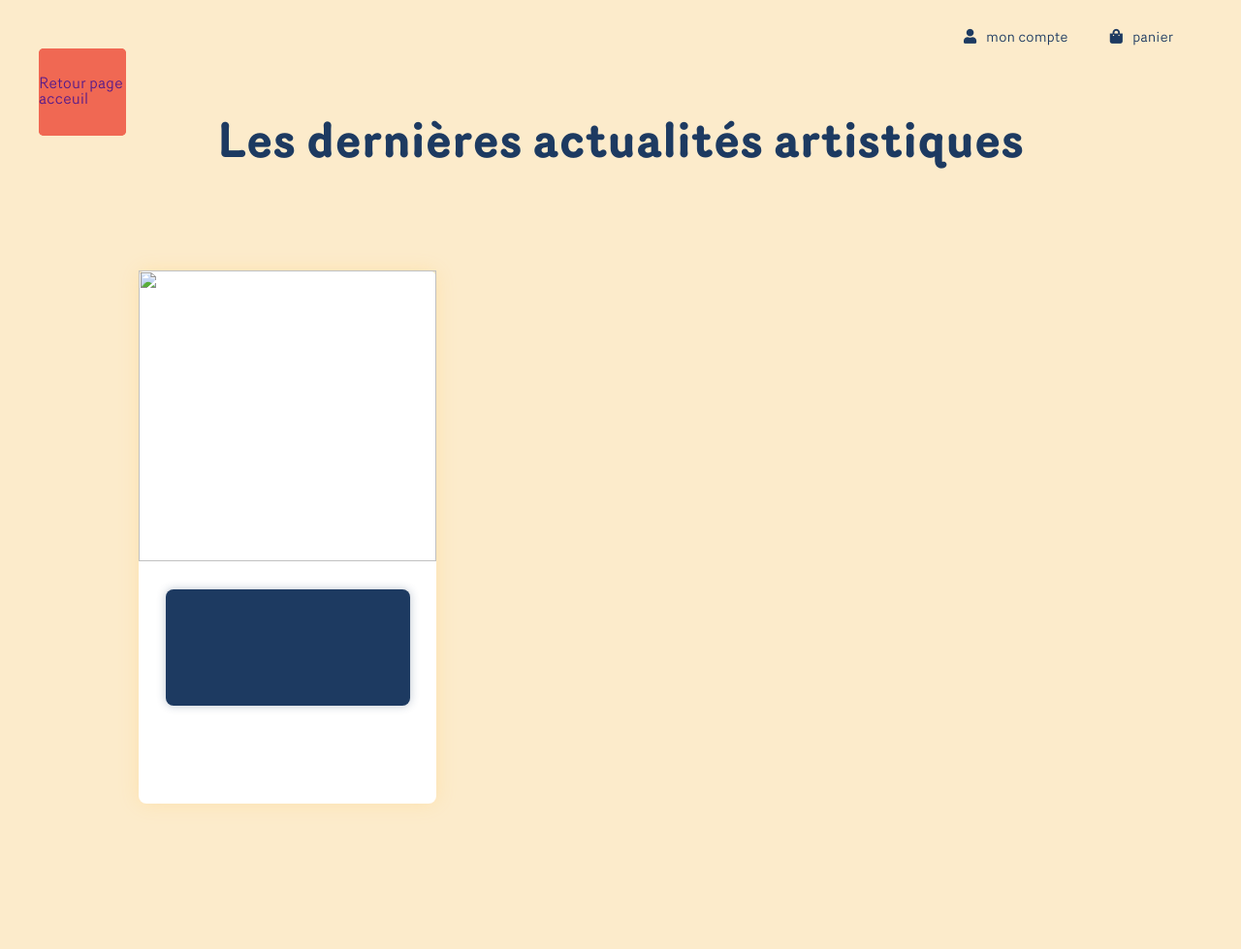
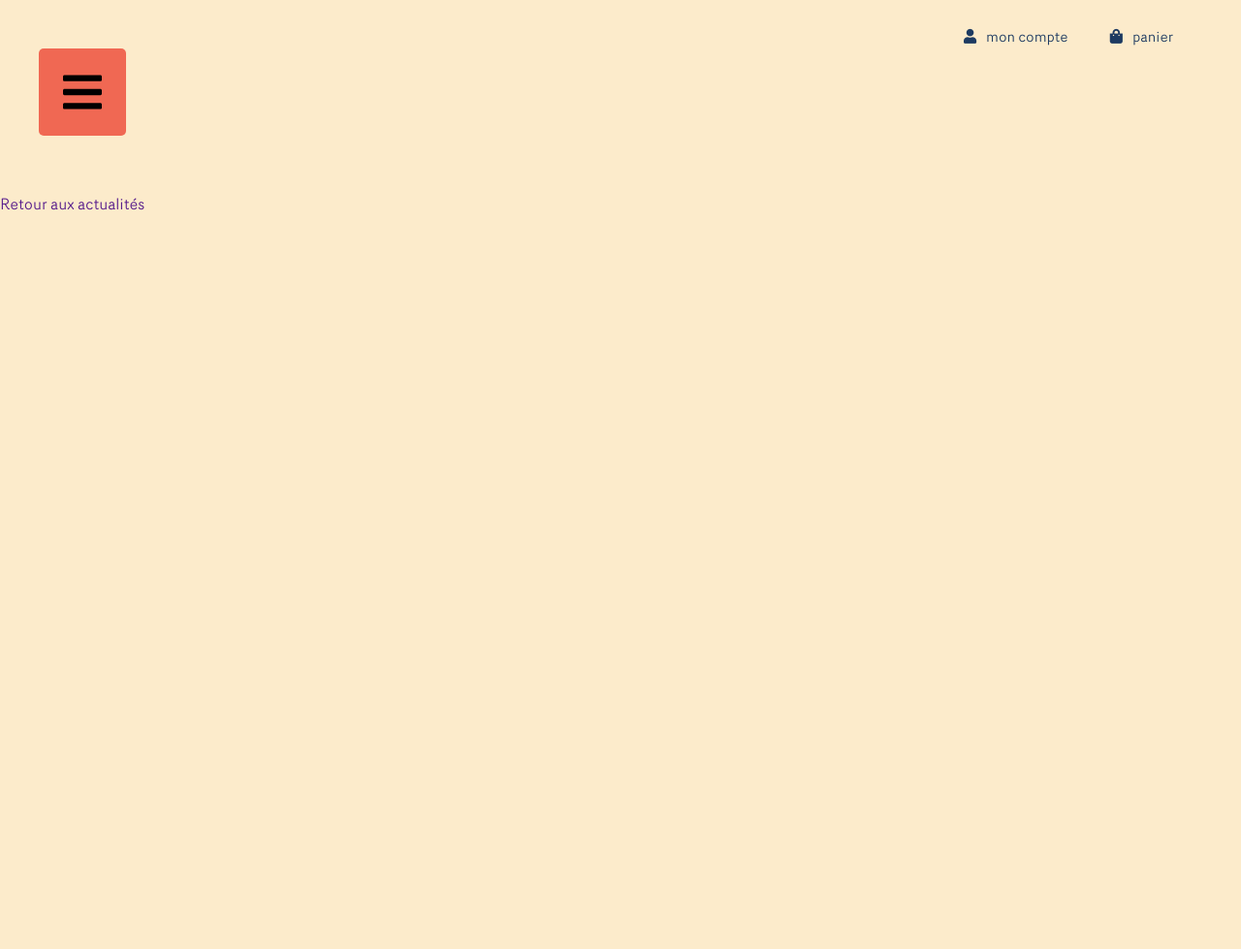
Before and after one commit to emilielaura-accipe/projetnovart, a Symfony app: template templates/actualite/show.html.twig in a window 1280 px wide. Shown: the whole page at 97% size. After the commit the page ends 217 px from the top, so only its background shows below. Run offline with Twig, Linux system fonts and the light colour scheme; the template is opened without the code that fills it, so the values that code supplies are empty; some libraries are stand-ins or nearby versions.

Commit message:
Update show.html.twig

```diff
--- a/templates/actualite/show.html.twig
+++ b/templates/actualite/show.html.twig
@@ -1,53 +1,30 @@
 {% extends 'base.html.twig' %}
 
-{% block title %}Hello ActualiteController!{% endblock %}
+{% block title %}Une actualité{% endblock %}
 
 {% block stylesheets %}
     <link href="{{ asset('assets/css/actualite.css') }}" rel="stylesheet" />
 {% endblock %}
+
+
 {% block body %}
 
+    <h1>{{actualite.titre}}</h1>
 
+    <div id="containerActu">
 
+        <div class="oeuvre">
+            <img src="{{actualite.image}}">
+        </div>
 
-<div id="actualites">
+        <span>{{actualite.legende}}</span>
 
-    <h1>Les dernières actualités artistiques</h1>
-
-    <div id="blocActu">
-
-
-            <div class="uneActu">
-
-                <div class="articleActu">
-                <!-- liens vers une actualite -->
-                       <img class="image" src="{{actualite.image}}"></a>
-
-                        <p>{{actualite.legende}} </p>
-
-                    <div class="titreActu">
-                        <h5>{{actualite.titre}}</h5>
-                    </div>
-
-                </div>
-
-                <div class="textActu">
-                    <h2>{{actualite.contenu}}</h2>
-                </div>
-
-            </div>
+        <div class="descripActu">
+            <p>{{actualite.contenu}}</p>
+        </div>
 
     </div>
 
-</div>
-
-
-
-
-                <a class="btn btn-primary btn-lg" href="" role="button">Retour page acceuil</a>
-
-
-
-
+    <a class="retourActu" href="" role="button">Retour aux actualités</a>
 
 {% endblock %}
```
